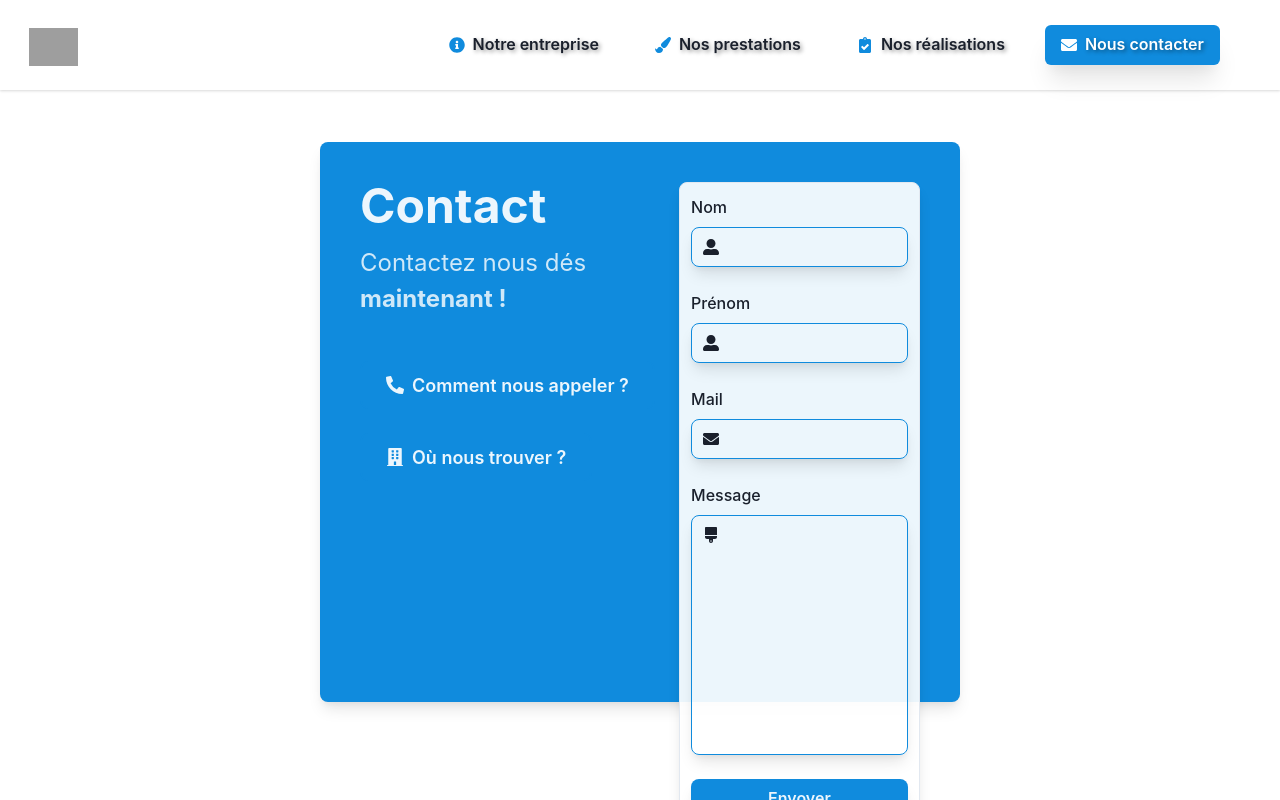
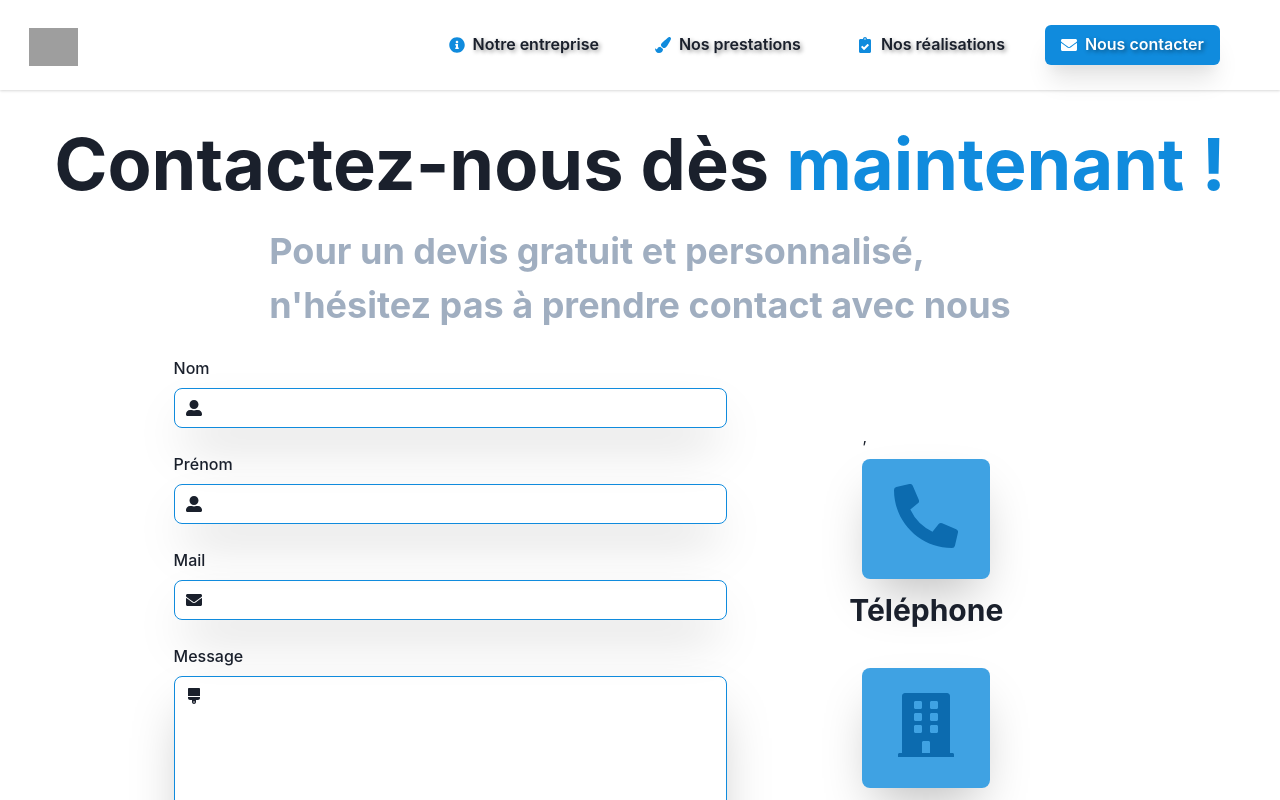
Before and after one commit to bricetoffolon/toffolon-peinture-deco.fr, a Next.js app in the folder front/: page /contact in a window 1280 px wide. Shown: the top 800 px of the page. Built offline with nearby package versions, Linux system fonts and the light colour scheme; grey boxes are pictures that could not be loaded.

Commit message:
feat: add design for Contact Page

```diff
--- a/front/src/components/contact/ContactForm.tsx
+++ b/front/src/components/contact/ContactForm.tsx
@@ -8,12 +8,9 @@ export default function ContactForm(): React.JSX.Element {
     return (
         <Box
             padding={"2%"}
-            borderWidth={"1px"}
             borderRadius={"lg"}
-            boxShadow={"lg"}
-            bg={"whiteAlpha.900"}
-            width={{ base: "90%", sm: "80%", md: "70%", lg: "60%" }}
-            height={"100%"}
+            w={"50%"}
+            height={"90%"}
             mx="auto"
         >
             <Flex
@@ -31,24 +28,26 @@ export default function ContactForm(): React.JSX.Element {
                                     <InputLeftElement pointerEvents='none'>
                                         {input.icon}
                                     </InputLeftElement>
-                                    <Input height={input.field == "Message" ? "30vh" :  undefined} verticalAlign="top" size={'md'} boxShadow={"lg"} borderColor="brand.500" borderRadius={"lg"} borderWidth={"1%"}/>
+                                    <Input height={input.field == "Message" ? "30vh" :  undefined} verticalAlign="top" size={'md'} boxShadow={"2xl"} borderColor="brand.500" borderRadius={"lg"} borderWidth={"1%"}/>
                                 </InputGroup>
                             </FormControl>
                         );
                     })
                 }
+            </Flex>
             <Button
-                    boxShadow={"lg"}
+                boxShadow={"2xl"}
                 textColor={"whiteAlpha.900"}
-                    bg={"brand.500"}
+                bg={"brand.600"}
                 borderRadius={"lg"}
                 _hover={{
                     bg: "brand.600"
                 }}
+                mt={"5%"}
+                size={"lg"}
             >
                 Envoyer
             </Button>
-            </Flex>
         </Box>
     );
 }
--- a/front/src/components/contact/ContactInformation.tsx
+++ b/front/src/components/contact/ContactInformation.tsx
@@ -9,12 +9,11 @@ export default function ContactInformation(): React.JSX.Element {
            direction={"column"}
        >
            <Heading size="2xl" color={"whiteAlpha.900"}>Contact</Heading>
-           <Text mt="5%" fontSize="2xl" color={"whiteAlpha.800"}>Contactez nous dés <Text as={"b"}>maintenant !</Text></Text>
+           <Text mt="5%" fontSize="2xl" color={"whiteAlpha.800"}>Contactez nous dés <Text as={"b"}>maintenant !</Text></Text>’
            <Flex
                direction={"column"}
-               gap={"6"}
+               gap={"10"}
                align={"flex-start"}
-               mt={"15%"}
            >
                {
                    informationData().map((data, key) => {
--- a/front/src/components/contact/index.tsx
+++ b/front/src/components/contact/index.tsx
@@ -1,30 +1,33 @@
 import React from "react";
-import {Box, Container, Flex} from "@chakra-ui/react";
+import { Container, Flex, Heading, Text} from "@chakra-ui/react";
 import ContactForm from "@/components/contact/ContactForm";
 import ContactInformation from "@/components/contact/ContactInformation";
 
 export default function Contact(): React.JSX.Element {
     return (
-        <Container maxW={"full"} centerContent overflow={"hidden"} h={'100vh'}>
+        <Container maxW={"full"} overflow={"hidden"} h={'100vh'} padding={"3%"}>
             <Flex
-                padding={"1%"}
+                direction={"column"}
+                gap={"10%"}
             >
-                <Box
-                    borderRadius={"lg"}
-                    boxShadow={"lg"}
-                    bg={"brand.500"}
-                    m={{ sm: 4, md: 16, lg: 10 }}
-                    p={{sm: 4, md: 8, lg: 10}}
-                    w={"50vw"}
-                    h={"70vh"}
+               <Flex
+                   direction={"column"}
+                   alignSelf={"center"}
+                   alignItems={"center"}
+               >
+                   <Heading
+                       size={"4xl"}
+                   >
+                       Contactez-nous dès <Heading size={"4xl"} as={"span"} color={"brand.500"}>maintenant !</Heading>
+                   </Heading>
+                   <Text mt="2%" as="b" fontSize="4xl" color={"gray.400"}>Pour un devis gratuit et personnalisé, <br/>n'hésitez pas à prendre contact avec nous</Text>
+               </Flex>
+                <Flex
+                    gap={"justify-space"}
                 >
-                    <Flex
-                        gap={"6"}
-                    >
-                        <ContactInformation />
-                        <ContactForm />
-                    </Flex>
-                </Box>
+                    <ContactForm />
+                    <ContactInformation/>
+                </Flex>
             </Flex>
         </Container>
     );
--- a/front/src/components/contact/informationButton.tsx
+++ b/front/src/components/contact/informationButton.tsx
@@ -1,22 +1,29 @@
 import React from "react";
-import {Button} from "@chakra-ui/react";
+import {Box, Flex, Icon, Heading} from "@chakra-ui/react";
 
-export default function InformationButton({Icon, text, content}): React.JSX.Element {
+interface buttonProps {
+    Icon: string,
+    text: string,
+    content: string,
+}
+
+export default function InformationButton(props: buttonProps): React.JSX.Element {
     return (
-        <Button
-            bg={"brand.300"}
-            borderRadius={"lg"}
-            borderWidth={"2px"}
-            borderColor={"brand.500"}
-            _hover={{
-                borderColor: "whiteAlpha.900",
-                boxShadow: '1px 1px 2px rgba(0, 0, 0, 0.2)'
-            }}
-            color={"whiteAlpha.900"}
-            leftIcon={Icon}
-            size={"lg"}
+        <Flex
+            direction={"column"}
+            alignSelf={"center"}
+            w={"10vw"}
         >
-            {text}
-        </Button>
+                <Box
+                        as={"button"}
+                        borderRadius={"lg"}
+                        bg={"brand.400"}
+                        boxShadow={"2xl"}
+                        h={"15vh"}
+                >
+                    <Icon as={props.Icon} boxSize={"4em"} color={"brand.600"}/>
+                </Box>
+                <Heading alignSelf={"center"} size={"lg"} mt={"10%"}>{props.text}</Heading>
+        </Flex>
     );
 }
--- a/front/src/constant/informationData.tsx
+++ b/front/src/constant/informationData.tsx
@@ -1,16 +1,15 @@
-import React from "react";
 import {FaBuilding, FaPhoneAlt} from "react-icons/fa";
 
 export default function informationData() {
     const informationData = [
         {
-            'Icon': <FaPhoneAlt/>,
-            'text': 'Comment nous appeler ?',
+            'Icon': FaPhoneAlt,
+            'text': 'Téléphone',
             'content': '+33 1 46 71 84 19'
         },
         {
-            'Icon': <FaBuilding/>,
-            'text': 'Où nous trouver ?',
+            'Icon': FaBuilding,
+            'text': 'Addresse',
             'content': '25 allée gabriel, 93250, Les pavillons-sous-bois'
         }
     ]
```
Lines whose indentation alone changed are shown as unchanged.
